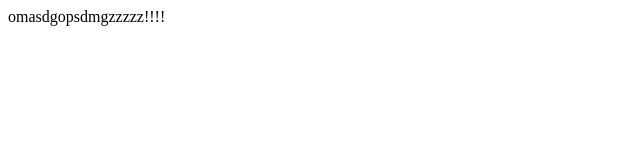
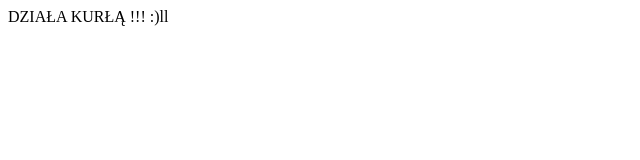
Before and after one commit to marcinekmarcinek/testowa, a plain HTML site: page index.html in a window 1280 px wide. Shown: the full height of the page, 0-640 px from the left. Drawn offline with Linux system fonts and the light colour scheme.

Commit message:
dodaljhgk

```diff
--- a/index.html
+++ b/index.html
@@ -7,6 +7,6 @@
     <title>XDDDDD</title>
 </head>
 <body>
-    omasdgopsdmgzzzzz!!!!
+    DZIAŁA KURŁĄ !!! :)ll
 </body>
 </html>
```
